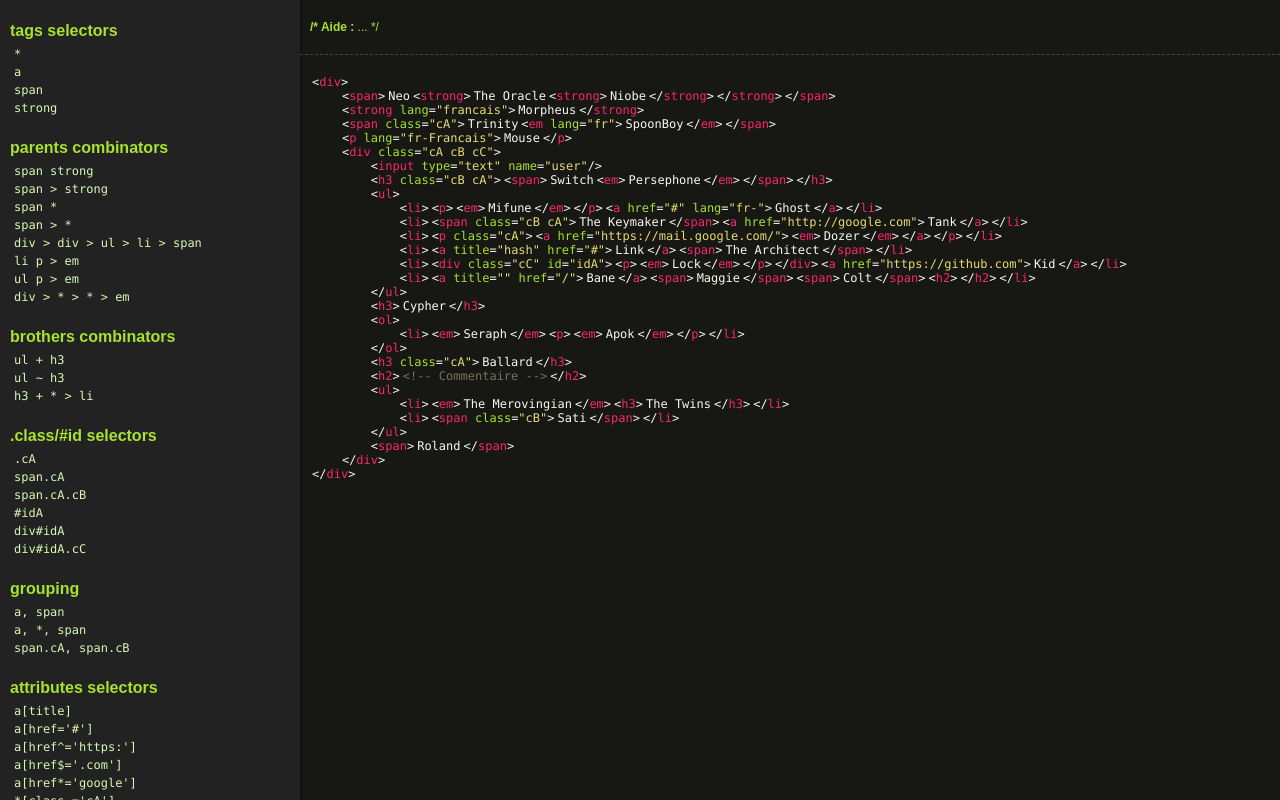
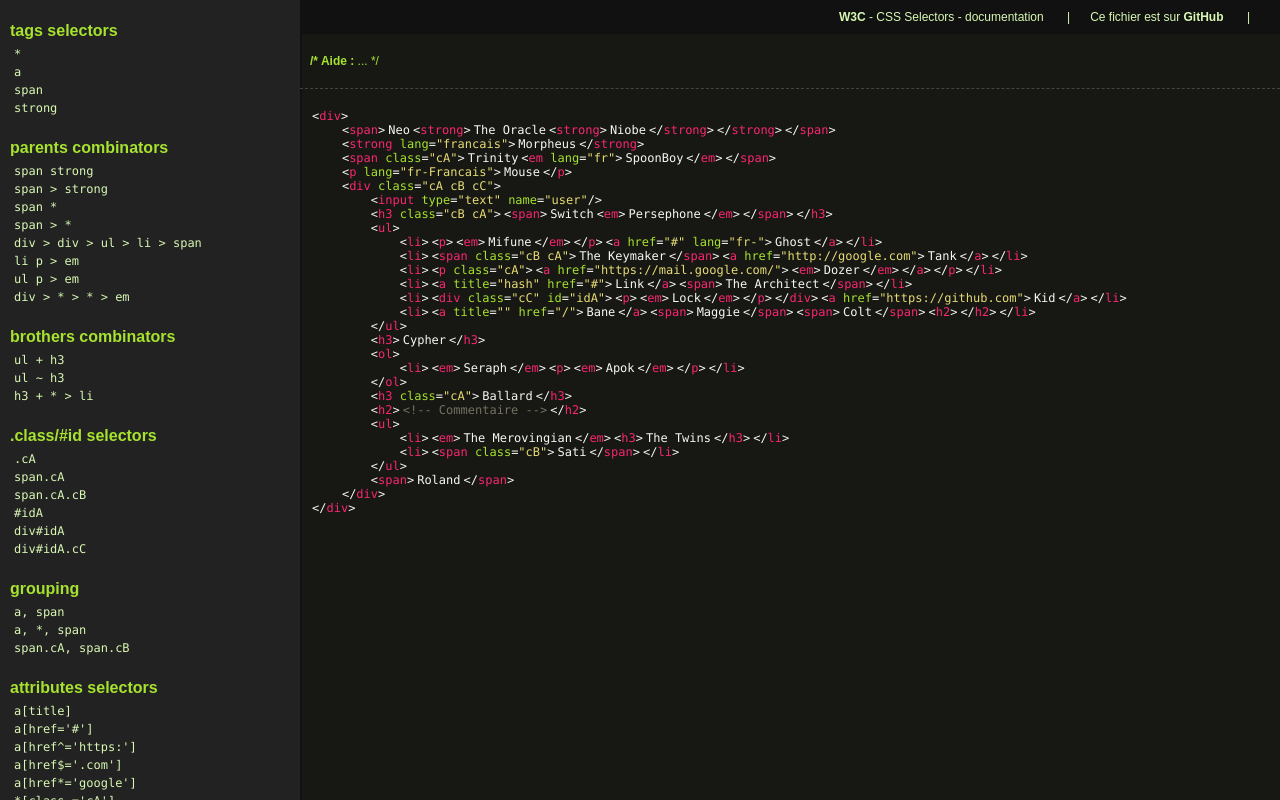
Before and after one commit to mr21/learncss, a plain HTML site: page newVersion.html in a window 1280 px wide. Drawn offline with Linux system fonts and the light colour scheme.

Commit message:
Mise en place du menu en haut

```diff
--- a/newVersion.html
+++ b/newVersion.html
@@ -16,6 +16,10 @@ a:hover { color:#e6bf4d; text-decoration:underline; }
 #panel a.selected { font-weight:bold; background:#333; }
 
 #columnRight { position:absolute; left:300px; right:0; }
+
+ul#menu { margin:0; padding:10px 10px; text-align:right; background:#111; }
+ul#menu li { display:inline; }
+ul#menu li + li:before { content:'|'; margin:0 20px; }
 
 #help { padding:20px 10px; border-bottom:1px dashed #444; }
 #help:before { color:#a6e22e; font-weight:bold; content:'/* Aide : '; }
@@ -210,6 +214,11 @@ window.onload = function() {
 </div>
 
 <div id="columnRight">
+	<ul id="menu">
+		<li><a href="http://www.w3.org/community/webed/wiki/CSS/Selectors"><strong>W3C</strong> - CSS Selectors - documentation</a></li>
+		<li><a href="https://github.com/Mr21/learnCSS">Ce fichier est sur <strong>GitHub</strong></a></li>
+		<li><div class="fb-like" data-href="http://mr21.fr/learnCSS/" data-layout="button_count" data-action="like" data-show-faces="true" data-share="true"></div></li>
+	</ul>
 	<div id="help"></div>
 	<div id="html"></div>
 </div>
```
